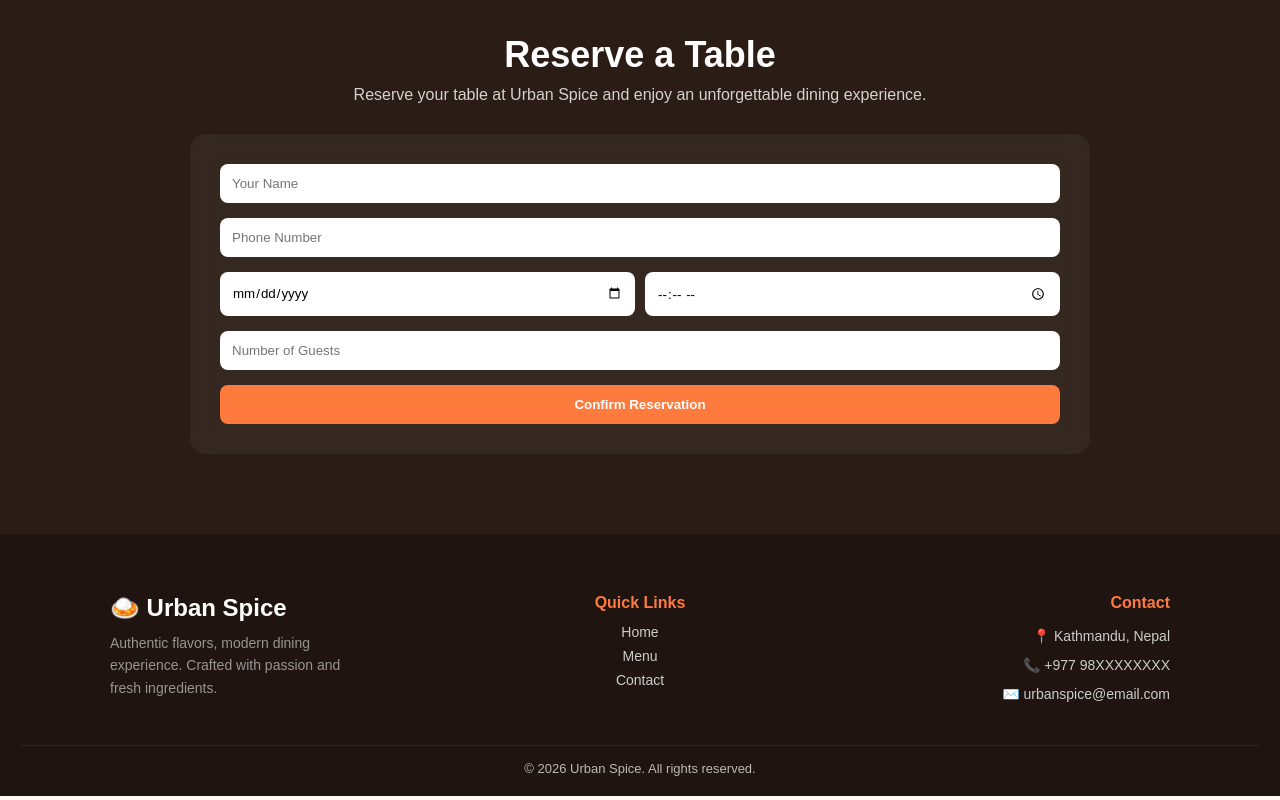
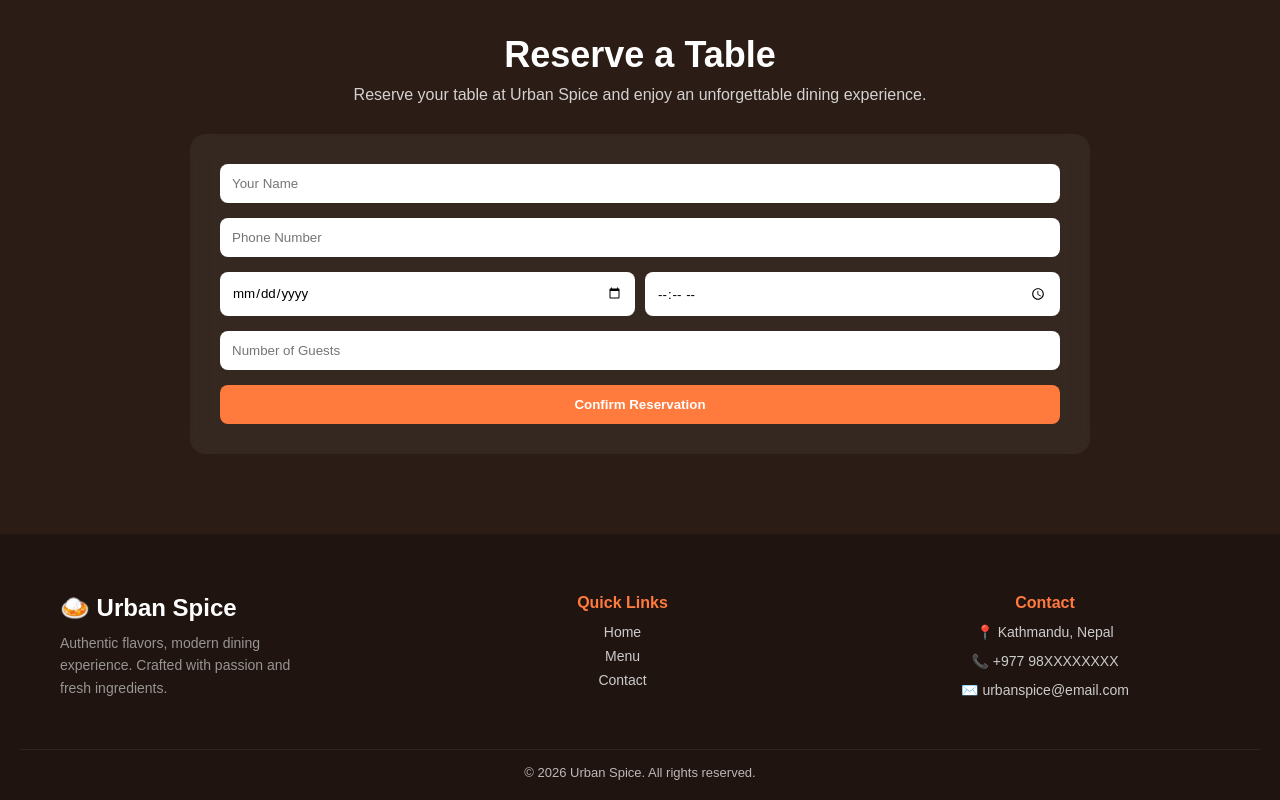
Before and after one commit to nee-tin/urban-spice-restaurant, a plain HTML site: page html-version/index.html in a window 1280 px wide. Shown: the part 1429-2229 px from the top of the page. Drawn offline with Linux system fonts and the light colour scheme.

Commit message:
Fix footer alignment and layout improvements

```diff
--- a/html-version/index.html
+++ b/html-version/index.html
@@ -134,10 +134,12 @@
     </div>
 
    <div class="footer-contact">
+  <div class="footer-contact-content">
     <h4>Contact</h4>
     <p>📍 Kathmandu, Nepal</p>
     <p>📞 +977 98XXXXXXXX</p>
     <p>✉️ urbanspice@email.com</p>
+  </div>
 </div>
 
   </div>
--- a/html-version/style.css
+++ b/html-version/style.css
@@ -455,7 +455,7 @@ body {
 .footer-container {
   display: grid;
   grid-template-columns: repeat(3, 1fr);
-  max-width: 1100px;
+  max-width: 1400px;
   margin: auto;
   gap: 50px;
   padding: 0 20px;
@@ -468,6 +468,7 @@ body {
 .footer-brand h3 {
   font-size: 24px;
   margin-bottom: 10px;
+  margin-left: 20px;
 }
 
 .footer-brand p {
@@ -476,6 +477,7 @@ body {
   line-height: 1.6;
   font-size: 14px;
   color: #ccc;
+  margin-left: 20px;
 }
 
 /* =========================
@@ -511,27 +513,29 @@ body {
 ========================= */
 
 .footer-contact {
-  text-align: right;
   display: flex;
-  flex-direction: column;
-  gap: 8px;
+  justify-content: flex-end; /* push block to right column */
+}
+
+.footer-contact-content {
+  width: 390px;          /* controls alignment width */
+  text-align: center;    /* centers heading + text nicely */
 }
 
 /* Heading */
-.footer-contact h4 {
-  margin: 0 0 6px 0;
+.footer-contact-content h4 {
+  margin: 0 0 10px 0;
   color: #ff7a3d;
   font-size: 16px;
 }
 
 /* Paragraphs */
-.footer-contact p {
-  margin: 0;
+.footer-contact-content p {
+  margin: 0 0 8px 0;
   color: #ccc;
   font-size: 14px;
   line-height: 1.5;
 }
-
 /* =========================
    BOTTOM SECTION
 ========================= */
```
Lines whose indentation alone changed are shown as unchanged.
